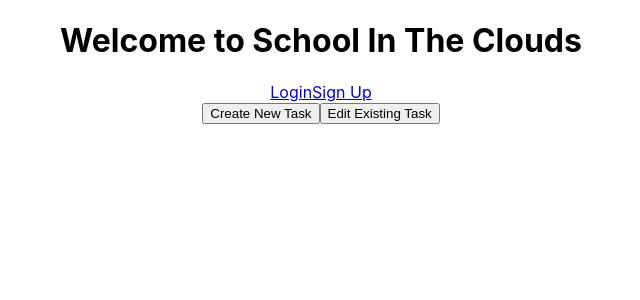
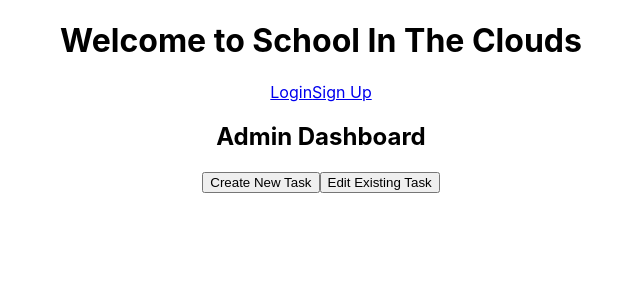
Before and after one commit to School-in-the-clouds-bw/SITC_FE, a React (Create React App) app in the folder sitc/: page /adminDashboard in a window 1280 px wide. Shown: the top 300 px of the page, without its empty margins (319-959 px from the left). Built offline with nearby package versions, Linux system fonts and the light colour scheme; sample sign-in values are in the browser's storage.

Commit message:
added header to AdminDashboard

```diff
--- a/sitc/src/components/AdminDashboard.js
+++ b/sitc/src/components/AdminDashboard.js
@@ -69,6 +69,7 @@ export default function AdminDashboard() {
 
     return (
         <div >
+            <h2>Admin Dashboard</h2>
         <button onClick={() => setExpand(true)}>Create New Task</button>
         <button onClick={() => setShowTasks(true)} >Edit Existing Task</button>
         {expand && (
```
